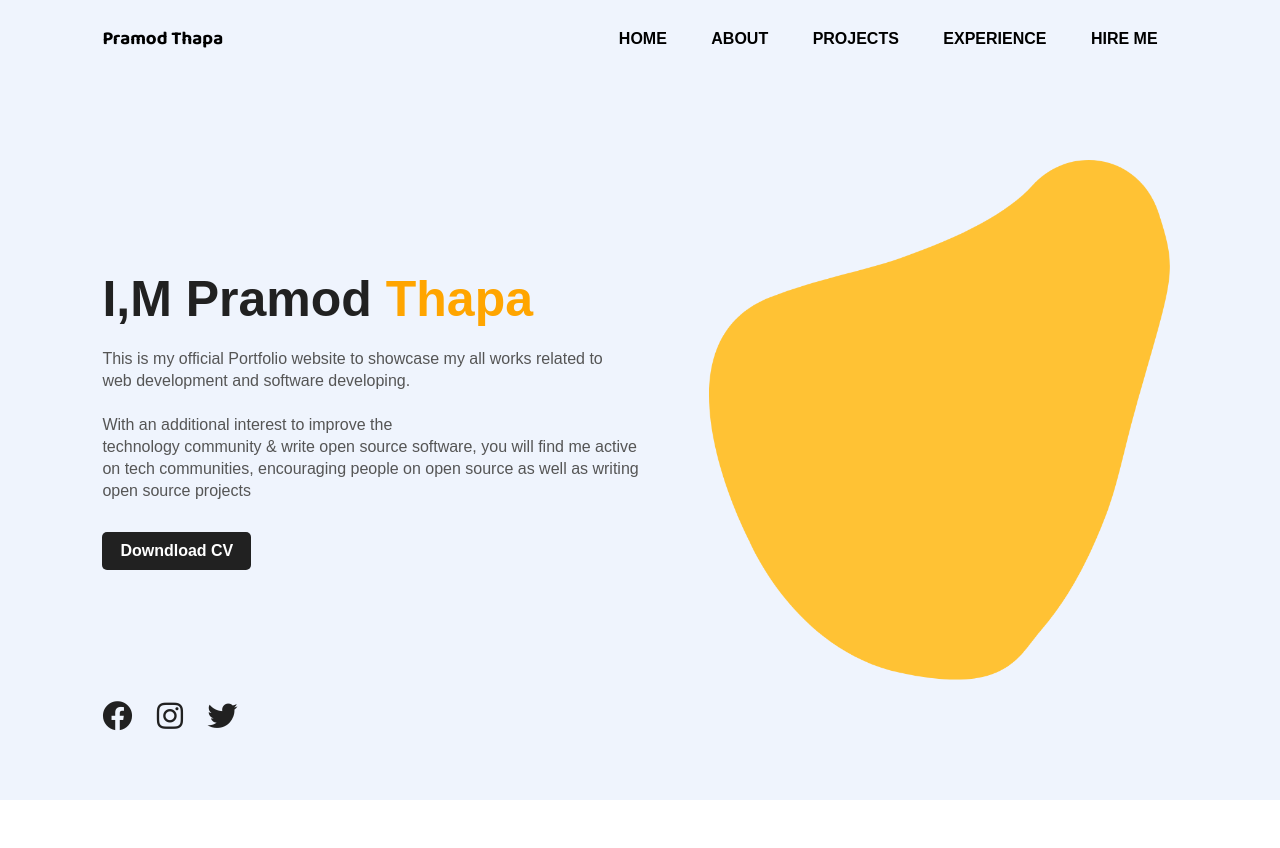
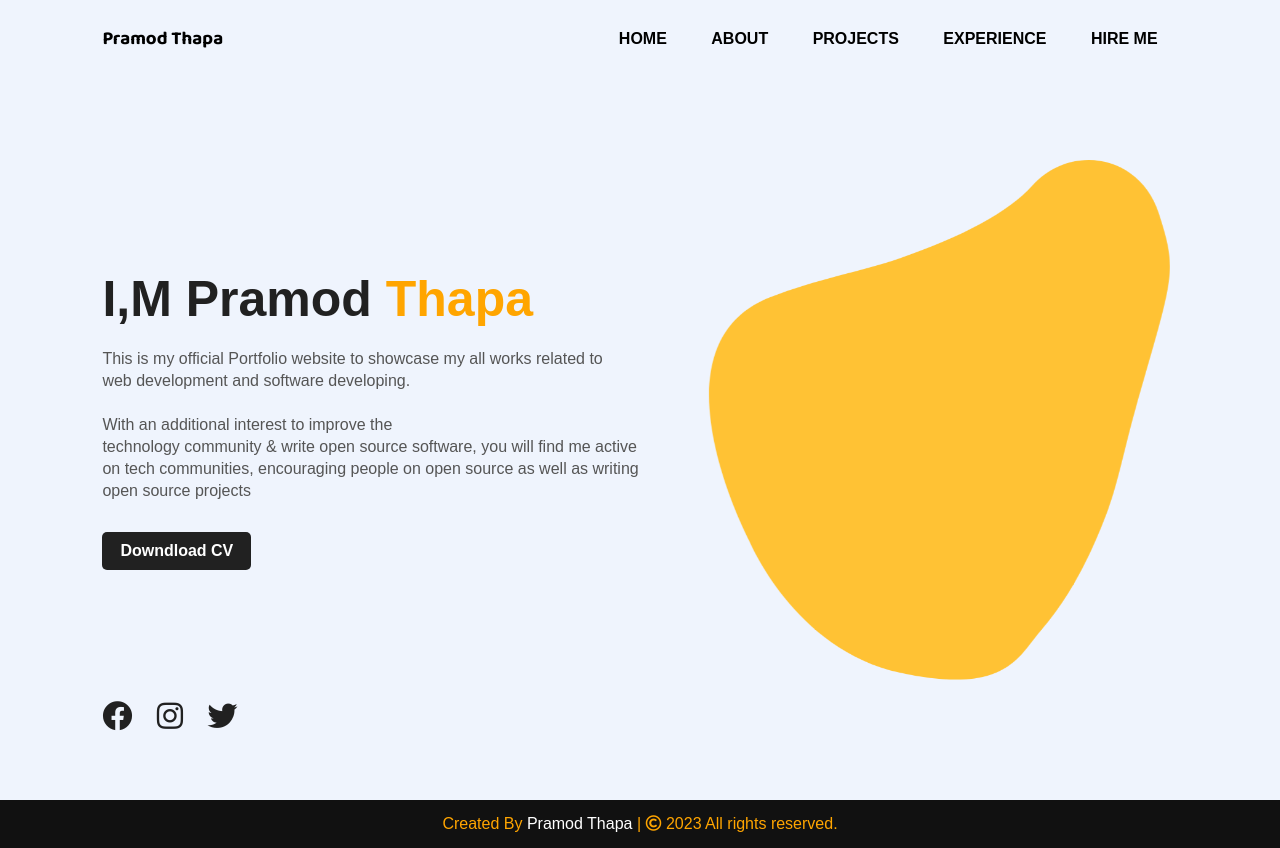
Before and after one commit to LordPramod/Portfolio-Website, a plain HTML site: page index.html in a window 1280 px wide. Before the commit the page ends 800 px from the top, so only its background shows below. Drawn offline with Linux system fonts and the light colour scheme.

Commit message:
some change

```diff
--- a/index.html
+++ b/index.html
@@ -13,10 +13,10 @@
     <div class="hero">
         <nav>
             <!-- <img src="images/logo1.png" class="logo"> -->
-            <h3>Pramod Thapa</h3>
+            <h3 class="logo">Pramod Thapa</h3>
             <ul>
                 <li><a href="#">HOME</a></li>
-                <li><a href="about.html">ABOUT</a></li>
+                <li><a href="#about">ABOUT</a></li>
                 <li><a href="#">PROJECTS</a></li>
                 <li><a href="#">EXPERIENCE</a></li>
                 <li><a href="#">HIRE ME</a></li>
@@ -47,6 +47,11 @@
     <div class="remote">
 
     </div>
+
+    <!-- footer section start -->
+    <footer>
+        <span>Created By <a href="#">Pramod Thapa</a> | <span class="far fa-copyright"></span> 2023 All rights reserved.</span>
+    </footer>
    <link rel="stylesheet" href="about.html">
 </body>
 </html>
```
